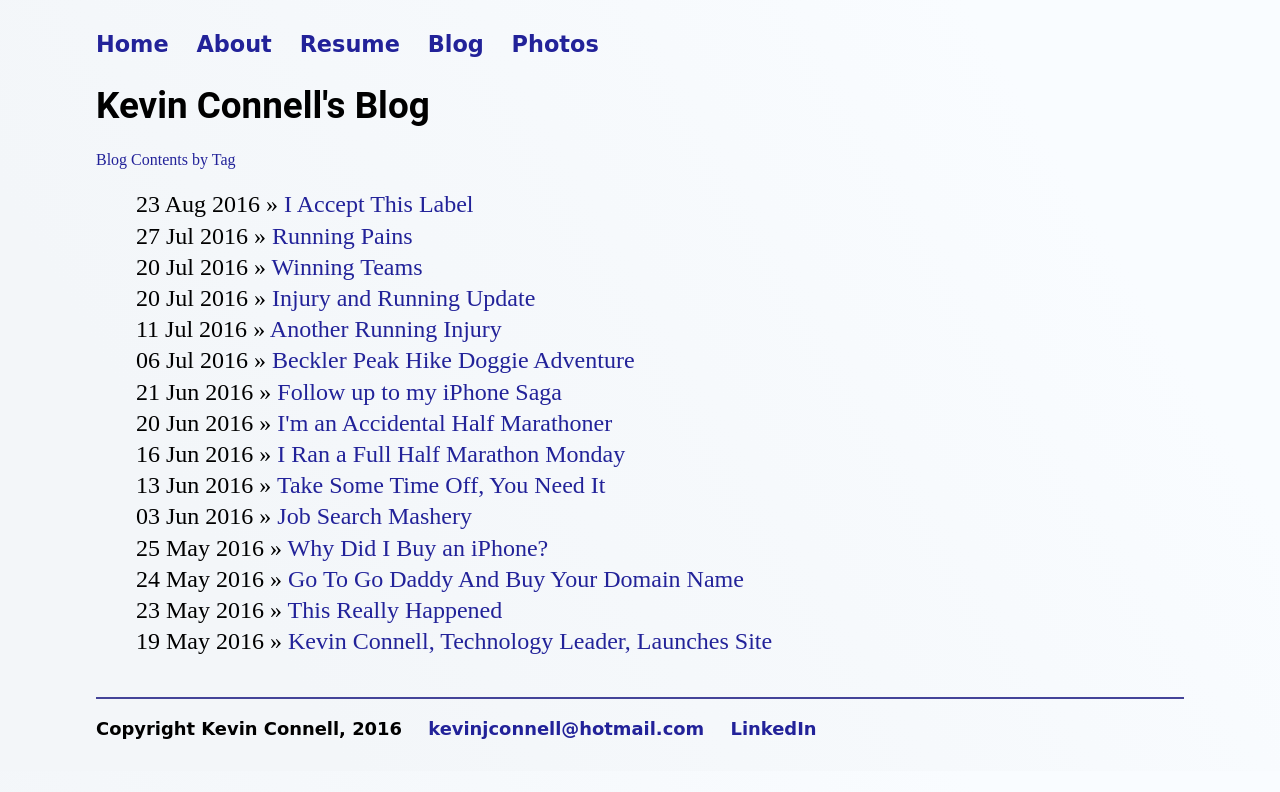
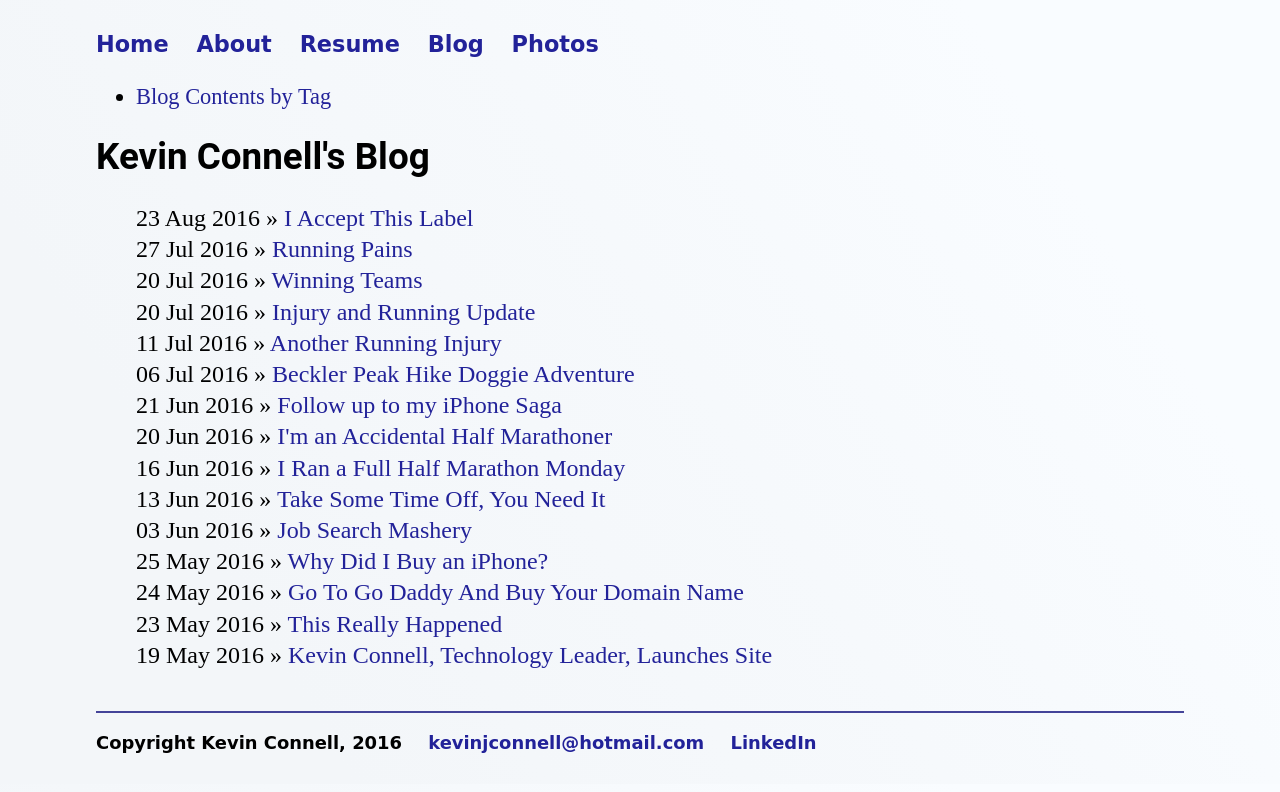
Before and after one commit to mo4dawg/mo4dawg.github.io, a Jekyll site: the page built from blog/index.html, in a window 1280 px wide. Shown: the top 792 px of the page. Built offline with Jekyll 4.4.1, drawn with Linux system fonts in a browser that asks for light colours.

Commit message:
Update index.html

```diff
--- a/blog/index.html
+++ b/blog/index.html
@@ -2,8 +2,14 @@
 layout: default
 title: Kevin Connell's Blog
 ---
+	<ul>
+		<li style size="28px">
+			<a href="/tags">Blog Contents by Tag</a>
+		</li>
+	</ul>
+
 	<h1>{{ page.title }}</h1>
-	<a href="/tags">Blog Contents by Tag</a>
+
 	<ul class="posts">
 	  {% for post in site.posts %}
 	    <li><span>{{ post.date | date_to_string }}</span> » <a href="{{ post.url }}" title="{{ post.title }}">{{ post.title }}</a></li>
```
